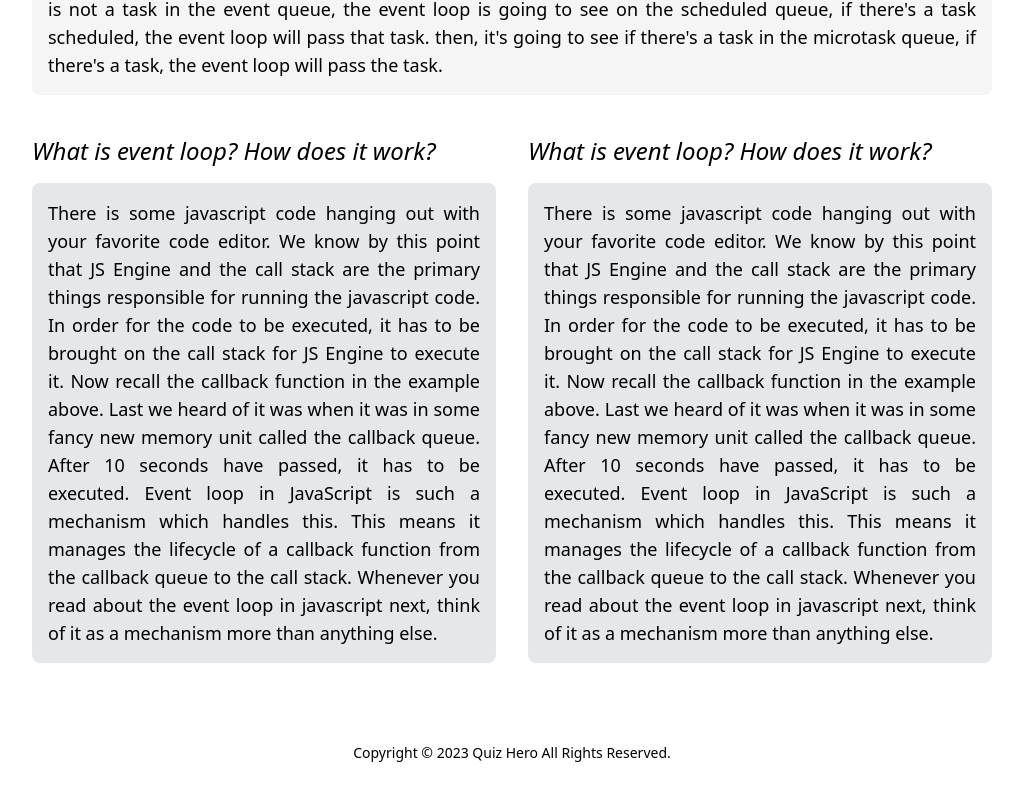
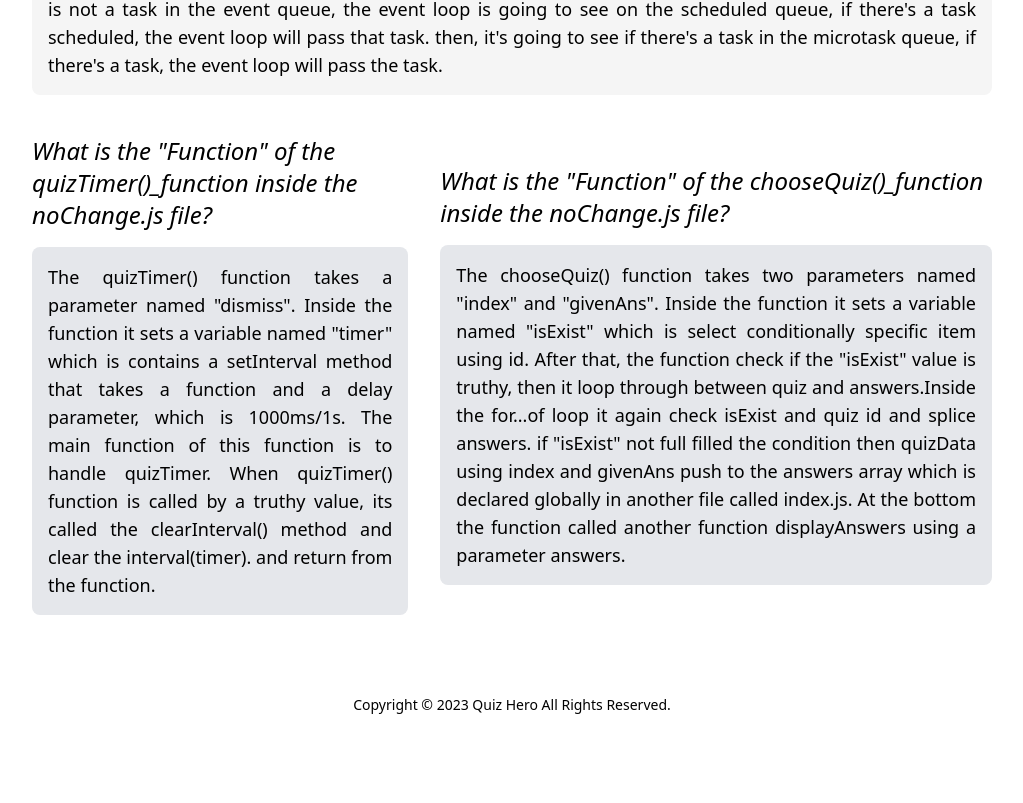
Before and after one commit to Washim-Akram/quiz-hero, a plain HTML site: page blog.html in a window 1280 px wide. Shown: the part 1591-2394 px from the top of the page, without its empty margins (128-1151 px from the left). After the commit the page ends 2346 px from the top, so only its background shows below. Drawn offline with nearby package versions, Linux system fonts and the light colour scheme.

Commit message:
Write in the blogs about two functions function inside noChange.js file

```diff
--- a/blog.html
+++ b/blog.html
@@ -215,45 +215,39 @@
         <div class="flex flex-col md:flex-row items-center gap-8">
           <article>
             <h2 class="text-2xl italic mb-4">
-              What is event loop? How does it work?
+              What is the "Function" of the quizTimer()_function inside the
+              noChange.js file?
             </h2>
             <div class="p-4 text-justify rounded-lg text-lg bg-gray-200">
               <p>
-                There is some javascript code hanging out with your favorite
-                code editor. We know by this point that JS Engine and the call
-                stack are the primary things responsible for running the
-                javascript code. In order for the code to be executed, it has to
-                be brought on the call stack for JS Engine to execute it. Now
-                recall the callback function in the example above. Last we heard
-                of it was when it was in some fancy new memory unit called the
-                callback queue. After 10 seconds have passed, it has to be
-                executed. Event loop in JavaScript is such a mechanism which
-                handles this. This means it manages the lifecycle of a callback
-                function from the callback queue to the call stack. Whenever you
-                read about the event loop in javascript next, think of it as a
-                mechanism more than anything else.
+                The quizTimer() function takes a parameter named "dismiss".
+                Inside the function it sets a variable named "timer" which is
+                contains a setInterval method that takes a function and a delay
+                parameter, which is 1000ms/1s. The main function of this
+                function is to handle quizTimer. When quizTimer() function is
+                called by a truthy value, its called the clearInterval() method
+                and clear the interval(timer). and return from the function.
               </p>
             </div>
           </article>
           <article>
             <h2 class="text-2xl italic mb-4">
-              What is event loop? How does it work?
+              What is the "Function" of the chooseQuiz()_function inside the
+              noChange.js file?
             </h2>
             <div class="p-4 text-justify rounded-lg text-lg bg-gray-200">
               <p>
-                There is some javascript code hanging out with your favorite
-                code editor. We know by this point that JS Engine and the call
-                stack are the primary things responsible for running the
-                javascript code. In order for the code to be executed, it has to
-                be brought on the call stack for JS Engine to execute it. Now
-                recall the callback function in the example above. Last we heard
-                of it was when it was in some fancy new memory unit called the
-                callback queue. After 10 seconds have passed, it has to be
-                executed. Event loop in JavaScript is such a mechanism which
-                handles this. This means it manages the lifecycle of a callback
-                function from the callback queue to the call stack. Whenever you
-                read about the event loop in javascript next, think of it as a
-                mechanism more than anything else.
+                The chooseQuiz() function takes two parameters named "index" and
+                "givenAns". Inside the function it sets a variable named
+                "isExist" which is select conditionally specific item using id.
+                After that, the function check if the "isExist" value is truthy,
+                then it loop through between quiz and answers.Inside the
+                for...of loop it again check isExist and quiz id and splice
+                answers. if "isExist" not full filled the condition then
+                quizData using index and givenAns push to the answers array
+                which is declared globally in another file called index.js. At
+                the bottom the function called another function displayAnswers
+                using a parameter answers.
               </p>
             </div>
           </article>
```
